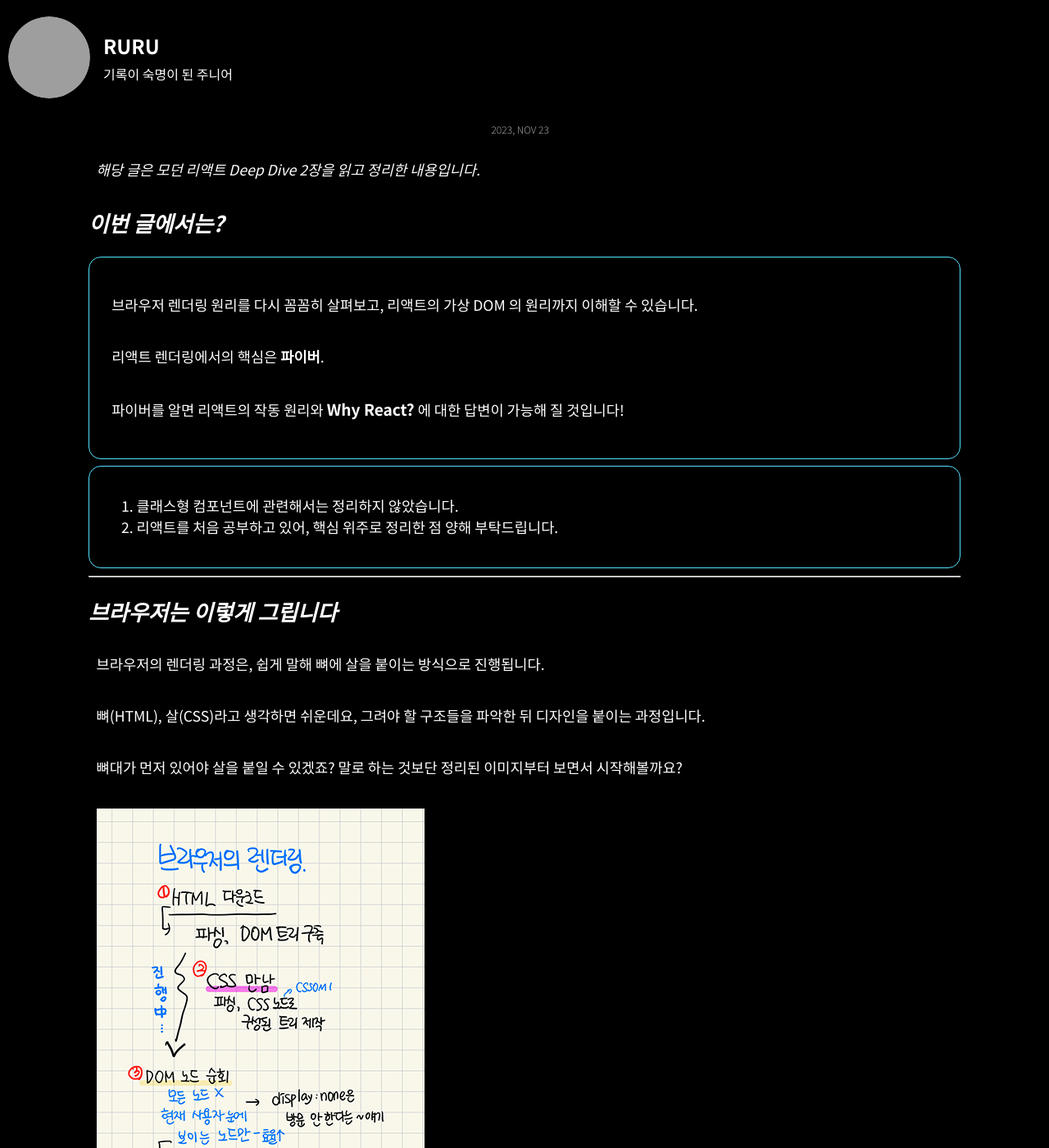
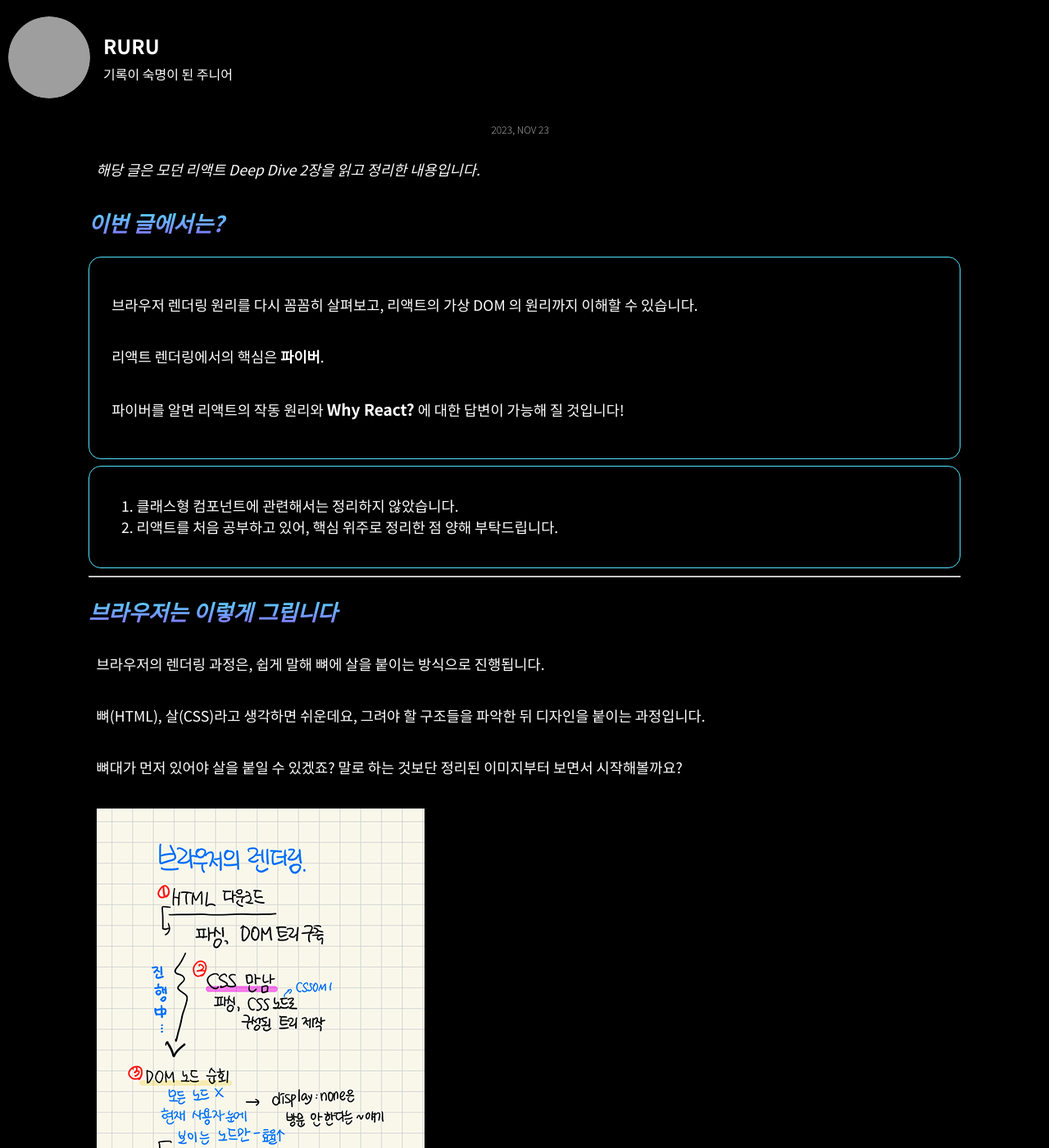
Before and after one commit to Park-Se-Jeong/Park-Se-Jeong.github.io, a Jekyll site: the page built from _posts/2023-11-23-리액트는,-이렇게-렌더링-된다.markdown, in a window 1280 px wide and 1400 px high, scrolled down 725 px. Shown: the whole window at 82% size. Built offline with Jekyll 4.4.1, drawn with Linux system fonts in a browser that asks for light colours; comment, search, counter and statistics services are not loaded; grey boxes are pictures that could not be loaded.

Commit message:
design: 글 내부 h2, h3 컬러 강조되게 변경, a 컬러 변경

```diff
--- a/assets/css/main.css
+++ b/assets/css/main.css
@@ -100,6 +100,7 @@ a {
   background-color: transparent;
   /* 1 */
   -webkit-text-decoration-skip: objects;
+  color: #51e3ff;
   /* 2 */
 }
 
@@ -1292,6 +1293,14 @@ a.newer-posts:hover {
   padding: 0.6rem;
 }
 
+.content h2,
+.content h3 {
+  /* background: -webkit-linear-gradient(#2056fe, #c9bcff) !important; */
+  background: -webkit-linear-gradient(#51e3ff, #886dff) !important;
+  -webkit-background-clip: text !important;
+  -webkit-text-fill-color: transparent !important;
+}
+
 .page-footer {
   display: -webkit-box;
   display: -webkit-flex;
```
